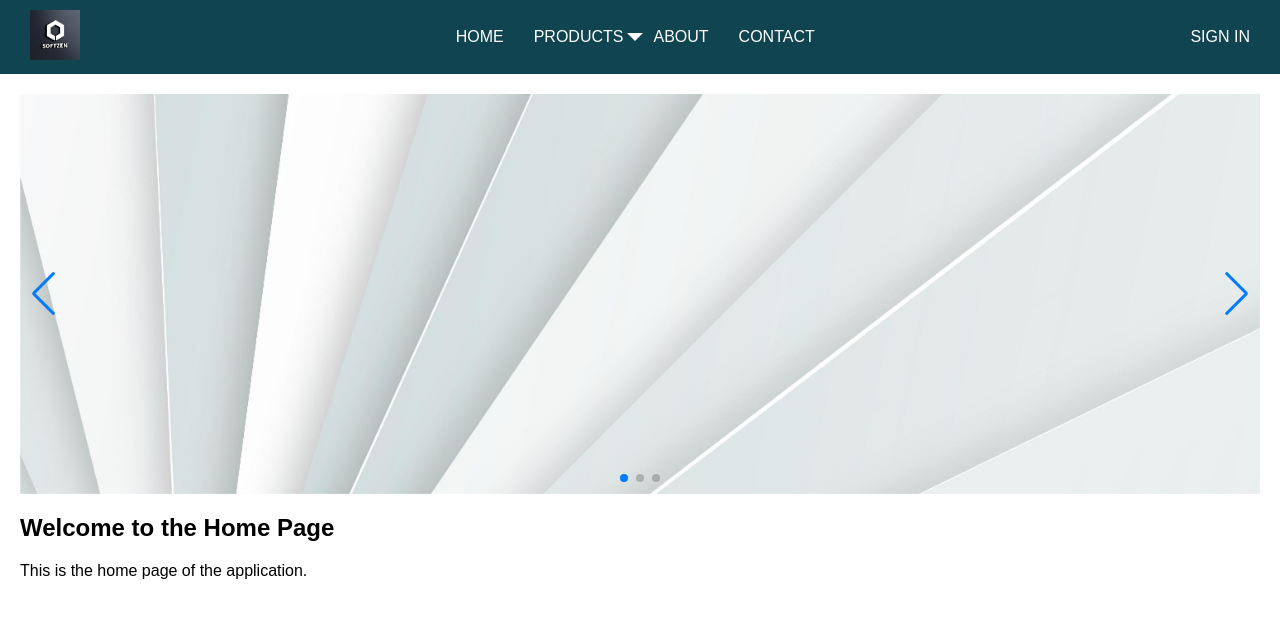
After one commit to SKS7617/Tutorial, a Flask app: page / in a window 1280 px wide. The commit adds this page. Shown: the top 618 px of the page. Run offline with Flask 3, Linux system fonts and the light colour scheme.

Commit message:
added req text

```diff
--- a/app.py
+++ b/app.py
@@ -4,17 +4,25 @@ app = Flask(__name__)
 
 @app.route('/')
 def home():
-    return render_template('index.html')
+    return render_template('index.html', section='home')
 
-@app.route('/image_perferation')
+@app.route('/about')
+def about():
+    return render_template('index.html', section='about')
+
+@app.route('/contact')
+def contact():
+    return render_template('index.html', section='contact')
+
+@app.route('/image-perferation')
 def image_perferation():
     return render_template('image_perferation.html')
 
-@app.route('/image_enhancer')
+@app.route('/image-enhancer')
 def image_enhancer():
     return render_template('image_enhancer.html')
 
-@app.route('/image_to_lines')
+@app.route('/image-to-lines')
 def image_to_lines():
     return render_template('image_to_lines.html')
 
--- /dev/null
+++ b/requirements.txt
@@ -0,0 +1,2 @@
+Flask
+gunicorn
--- a/static/css/styles.css
+++ b/static/css/styles.css
@@ -3,18 +3,20 @@ body {
     font-family: Arial, sans-serif;
     margin: 0;
     padding: 0;
+    font-size: 1rem; /* Use rem for font scaling */
 }
 
 .navbar {
     display: flex;
     justify-content: space-between;
     align-items: center;
-    background-color: #333;
-    padding: 10px 20px;
+    background-color: #104450;
+    padding: 10px 30px;
+    flex-wrap: wrap; /* Allow navbar items to wrap on smaller screens */
 }
 
 .logo img {
-    height: 40px;
+    height: 50px;
 }
 
 .nav-links {
@@ -22,6 +24,7 @@ body {
     display: flex;
     margin: 0;
     padding: 0;
+    flex-wrap: wrap; /* Allow nav links to wrap on smaller screens */
 }
 
 .nav-links li {
@@ -32,8 +35,10 @@ body {
     color: white;
     text-decoration: none;
     font-size: 16px;
+    font-size: 1rem; /* Use rem for font scaling */
 }
 
+/* Dropdown Styles */
 .dropdown {
     position: relative;
 }
@@ -41,25 +46,60 @@ body {
 .dropdown-content {
     display: none;
     position: absolute;
-    background-color: #333;
+    background-color: #207779;
     list-style: none;
-    padding: 10px;
+    padding: 15px;
     top: 100%;
     left: 0;
+    min-width: 160px;
+    box-shadow: 0 4px 8px rgba(0, 0, 0, 0.2);
+    border-radius: 5px;
+    opacity: 0;
+    transition: opacity 0.3s ease-in-out, transform 0.3s ease-in-out;
+    transform: translateY(-10px);
+    z-index: 1000;
+}
+
+.dropdown:hover .dropdown-content {
+    display: block;
+    opacity: 1;
+    transform: translateY(0);
 }
 
 .dropdown-content li {
     margin: 10px 0;
 }
 
-.dropdown:hover .dropdown-content {
+.dropdown-content a {
+    color: white;
+    text-decoration: none;
+    font-size: 0.9rem;
+    padding: 8px 12px;
     display: block;
+    border-radius: 3px;
+    transition: background-color 0.3s ease;
 }
 
+.dropdown-content a:hover {
+    background-color: #0e3d7a;
+}
+
+/* Arrow Indicator */
+.dropdown::after {
+    content: '';
+    position: absolute;
+    top: 70%;
+    right: -20px;
+    border: 8px solid transparent;
+    border-top-color: white;
+    transform: translateY(-50%);
+    pointer-events: none;
+}
 .signin a {
     color: white;
     text-decoration: none;
     font-size: 16px;
+    font-size: 1rem; /* Use rem for font scaling */
 }
 
 .content {
@@ -69,3 +109,64 @@ body {
 .section {
     padding: 20px;
 }
+/* Hamburger Menu */
+.hamburger {
+    display: none;
+    font-size: 1.5rem;
+    color: white;
+    cursor: pointer;
+}
+/* Responsive Styles */
+@media (max-width: 768px) {
+    .hamburger {
+        display: block;
+    }
+
+    .nav-links {
+        display: none;
+        flex-direction: column;
+        width: 100%;
+    }
+
+    .nav-links.active {
+        display: flex;
+    }
+      .nav-links li {
+            margin: 10px 0;
+        }
+
+        .dropdown-content {
+            position: static;
+        }
+
+        .signin {
+            margin-top: 10px;
+        }
+    }
+@media (max-width: 480px) {
+    .logo img {
+        height: 30px;
+    }
+
+    .nav-links a {
+        font-size: 0.875rem; /* Smaller font size for mobile */
+    }
+
+    .content {
+        padding: 10px;
+    }
+      .section {
+            padding: 10px;
+        }
+    }
+
+.swiper {
+    width: 100%;
+    height: 400px; /* Adjust height as needed */
+}
+
+.swiper-slide img {
+    width: 100%;
+    height: 100%;
+    object-fit: cover; /* Ensure images cover the slide */
+}
--- a/static/js/script.js
+++ b/static/js/script.js
@@ -1,14 +1,20 @@
-function showSection(sectionId) {
-  // Hide all sections
-  document.querySelectorAll('.section').forEach(section => {
-      section.style.display = 'none';
-  });
-
-  // Show the selected section
-  document.getElementById(sectionId).style.display = 'block';
+function toggleMenu() {
+    const navLinks = document.getElementById('navLinks');
+    navLinks.classList.toggle('active');
 }
 
-// Show the home section by default when the page loads
-document.addEventListener('DOMContentLoaded', () => {
-  showSection('home');
+/* for image swiping */
+const swiper = new Swiper('.swiper', {
+    loop: true, // Enable looping
+    autoplay: {
+        delay: 3000, // Auto-play every 3 seconds
+    },
+    pagination: {
+        el: '.swiper-pagination', // Add pagination dots
+        clickable: true,
+    },
+    navigation: {
+        nextEl: '.swiper-button-next', // Next button
+        prevEl: '.swiper-button-prev', // Previous button
+    },
 });
--- a/templates/base.html
+++ b/templates/base.html
@@ -9,10 +9,14 @@
 <body>
     <nav class="navbar">
         <div class="logo">
-            <img src="{{ url_for('static', filename='images/logo.png') }}" alt="Logo">
+            <img src="{{ url_for('static', filename='images/logo.png') }}"
+                 srcset="{{ url_for('static', filename='images/logo.png') }},
+                         {{ url_for('static', filename='images/logo@2x.png') }} 2x"
+                 alt="Logo">
         </div>
-        <ul class="nav-links">
-            <li><a href="#" onclick="showSection('home')">HOME</a></li>
+        <div class="hamburger" onclick="toggleMenu()">☰</div>
+        <ul class="nav-links" id="navLinks">
+            <li><a href="{{ url_for('home') }}">HOME</a></li>
             <li class="dropdown">
                 <a href="#">PRODUCTS</a>
                 <ul class="dropdown-content">
@@ -21,8 +25,8 @@
                     <li><a href="{{ url_for('image_to_lines') }}">Image to Lines</a></li>
                 </ul>
             </li>
-            <li><a href="#" onclick="showSection('about')">ABOUT</a></li>
-            <li><a href="#" onclick="showSection('contact')">CONTACT</a></li>
+            <li><a href="{{ url_for('about') }}">ABOUT</a></li>
+            <li><a href="{{ url_for('contact') }}">CONTACT</a></li>
         </ul>
         <div class="signin">
             <a href="#">SIGN IN</a>
@@ -32,7 +36,7 @@
     <div id="content">
         {% block content %}{% endblock %}
     </div>
-
-    <script src="{{ url_for('static', filename='js/script.js') }}"></script>
+    <!-- Link to external JavaScript file -->
+    <script src="static/js/script.js"></script>
 </body>
 </html>
--- /dev/null
+++ b/templates/index.html
@@ -0,0 +1,44 @@
+{% extends "base.html" %}
+
+{% block content %}
+    <section id="home" class="section" {% if section != 'home' %}style="display: none;"{% endif %}>
+        <!-- Link to Swiper CSS -->
+        <link rel="stylesheet" href="https://cdn.jsdelivr.net/npm/swiper@11/swiper-bundle.min.css" />
+
+        <!-- Link to Swiper JS -->
+        <script src="https://cdn.jsdelivr.net/npm/swiper@11/swiper-bundle.min.js"></script>
+        <div class="swiper">
+            <div class="swiper-wrapper">
+                <!-- Slides -->
+                <div class="swiper-slide">
+                    <img src="/static/images/BGH.jpg" alt="Image 1">
+                </div>
+                <div class="swiper-slide">
+                    <img src="static/images/logo.png" alt="Image 2">
+                </div>
+                <div class="swiper-slide">
+                    <img src="static/images/logo@2x.png" alt="Image 3">
+                </div>
+            </div>
+
+            <!-- Navigation Buttons -->
+            <div class="swiper-button-prev"></div>
+            <div class="swiper-button-next"></div>
+
+            <!-- Pagination (Optional) -->
+            <div class="swiper-pagination"></div>
+        </div>
+        <h1>Welcome to the Home Page</h1>
+        <p>This is the home page of the application.</p>
+    </section>
+
+    <section id="about" class="section" {% if section != 'about' %}style="display: none;"{% endif %}>
+        <h1>About Us</h1>
+        <p>This is the About section.</p>
+    </section>
+
+    <section id="contact" class="section" {% if section != 'contact' %}style="display: none;"{% endif %}>
+        <h1>Contact Us</h1>
+        <p>This is the Contact section.</p>
+    </section>
+{% endblock %}
```
Also changed, not shown: templates/home.html (deleted, +0 -18 lines), generated-icon.png (added), static/images/BGH.jpg (added), static/images/logo@2x.png (added).
